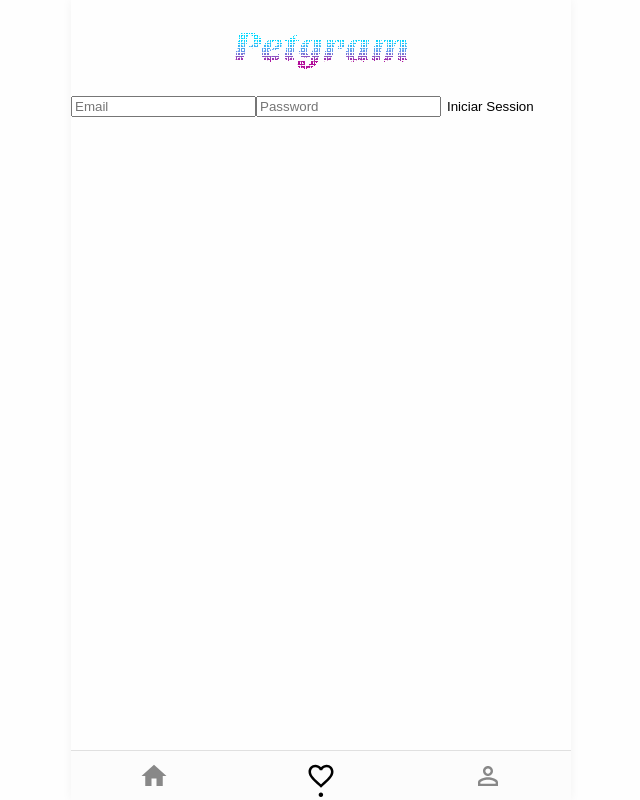
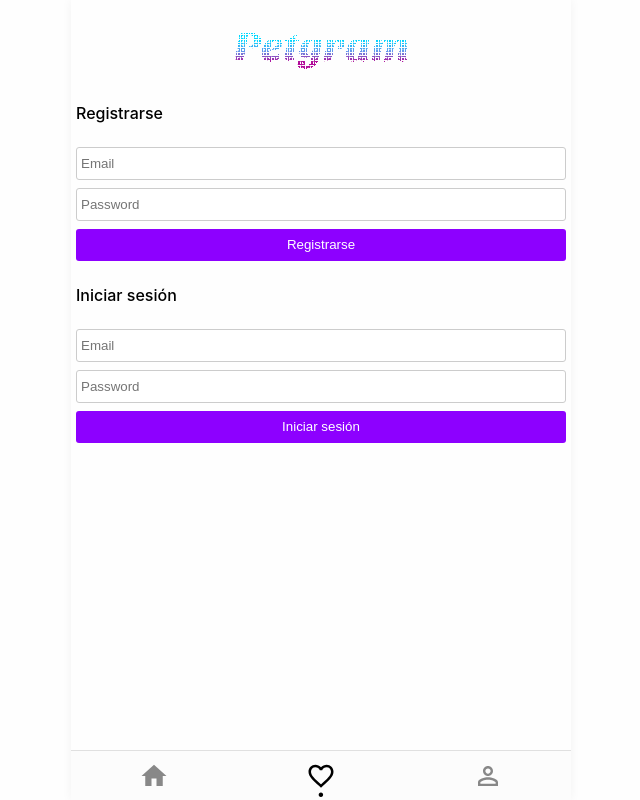
Before and after one commit to Xfirepc/ReactAvanzado, a React app: page /favs in a window 1280 px wide. Shown: the whole page, without its empty margins (319-959 px from the left). Built offline with nearby package versions, Linux system fonts and the light colour scheme.

Commit message:
styling form register

```diff
--- a/src/Components/UserForm/index.js
+++ b/src/Components/UserForm/index.js
@@ -1,15 +1,19 @@
 import React from 'react'
 import { useInputValue } from '../../Hooks/useInputValue'
+import { Form, Input, Button, Title } from './styles'
 
-export const UserForm = ({ onSubmit }) => {
+export const UserForm = ({ onSubmit, title = '' }) => {
   const email = useInputValue('')
   const password = useInputValue('')
   return (
-    <form onSubmit={onSubmit}>
-      <input placeholder='Email' {...email} />
-      <input placeholder='Password' type='password' {...password} />
+    <>
+      <Title>{title}</Title>
+      <Form onSubmit={onSubmit}>
+        <Input placeholder='Email' {...email} />
+        <Input placeholder='Password' type='password' {...password} />
+        <Button>{title}</Button>
+      </Form>
+    </>
 
-      <button>Iniciar Session</button>
-    </form>
   )
 }
--- /dev/null
+++ b/src/Components/UserForm/styles.js
@@ -0,0 +1,30 @@
+import styled from 'styled-components'
+
+export const Form = styled.form`
+  padding: 16px 5px;
+`
+
+export const Input = styled.input`
+  border: 1px solid #ccc;
+  border-radius: 3px;
+  margin-bottom: 8px;
+  padding: 8px 4px;
+  display: block;
+  width: 100%;
+`
+
+export const Button = styled.button`
+  background: #8d00ff;
+  border-radius: 3px;
+  color: #fff;
+  height: 32px;
+  display: block;
+  width: 100%;
+  text-align: center;
+`
+
+export const Title = styled.h2`
+  font-size: 16px;
+  font-weight: 500;
+  padding: 8px 5px;
+`
--- a/src/Pages/NotRegisterUser.js
+++ b/src/Pages/NotRegisterUser.js
@@ -6,7 +6,10 @@ export const NotRegisterUser = () => (
   <Context.Consumer>
     {
       ({ activateAuth }) => {
-        return <UserForm onSubmit={activateAuth} />
+        return <>
+          <UserForm onSubmit={activateAuth} title={'Registrarse'} />
+          <UserForm onSubmit={activateAuth} title={'Iniciar sesión'} />
+        </>
       }
     }
   </Context.Consumer>
```
